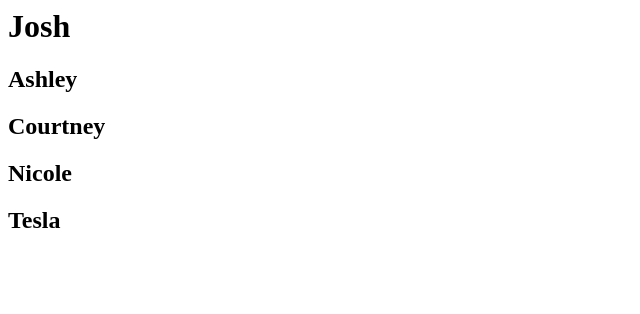
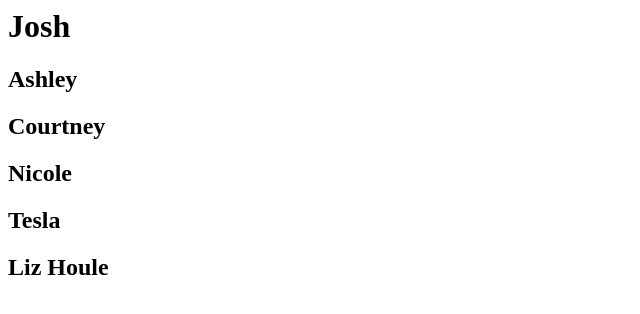
Before and after one commit to joshagilend/superaffective-company-directory, a plain HTML site: page index.html in a window 1280 px wide. Shown: the whole page, without its empty margins (0-640 px from the left). Drawn offline with Linux system fonts and the light colour scheme.

Commit message:
Update index.html

```diff
--- a/index.html
+++ b/index.html
@@ -4,4 +4,5 @@
   <h2>Courtney</h2>
   <h2>Nicole</h2>
   <h2>Tesla</h2>
+  <h2>Liz Houle</h2>
 </html>
```
